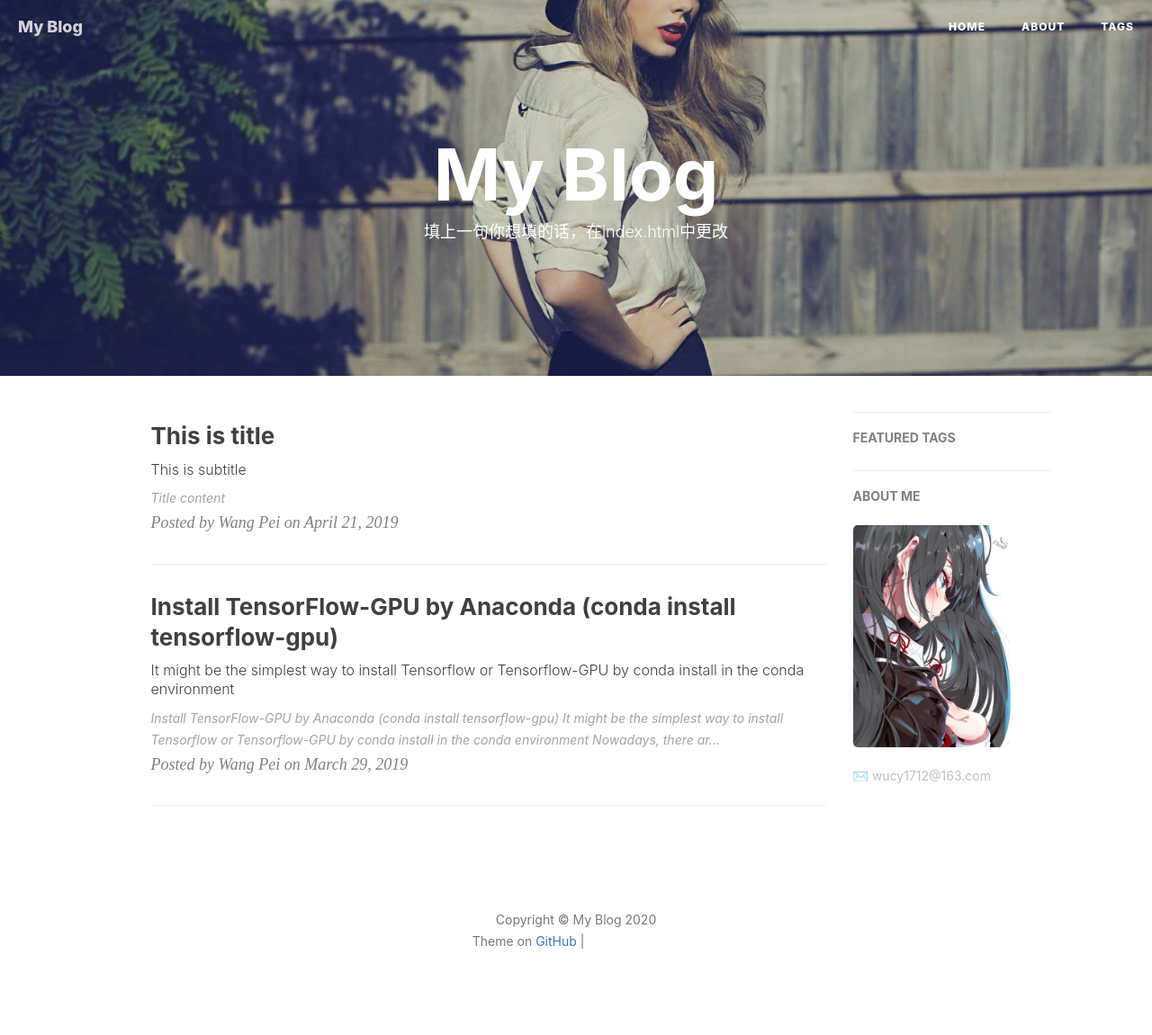
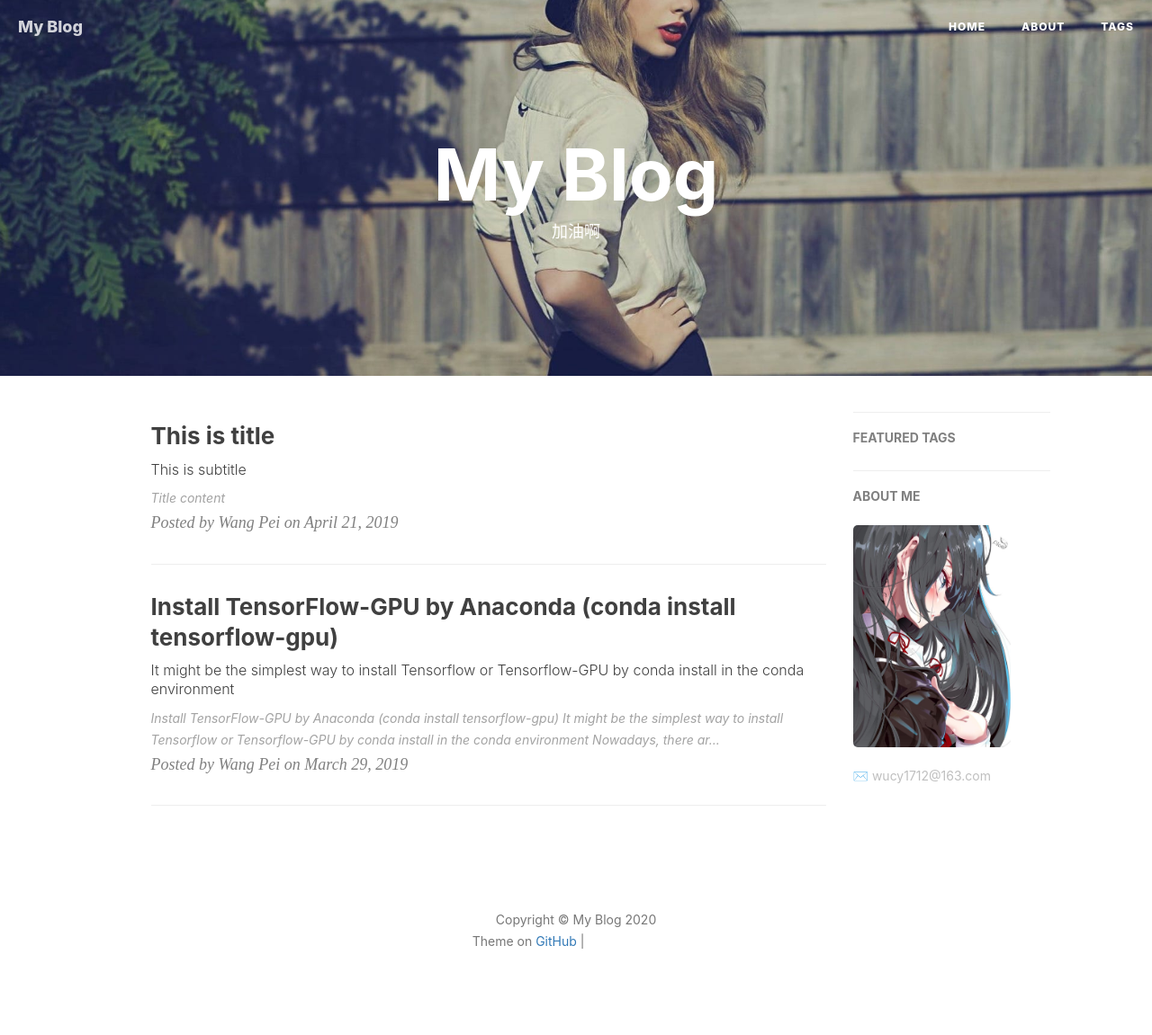
Before and after one commit to Trace1712/trace1712.github.io, a Jekyll site: the page built from index.html, in a window 1280 px wide. Shown: the whole page at 90% size. Built offline with Jekyll 4.4.1, drawn with Linux system fonts in a browser that asks for light colours; nearby versions of some CDN libraries; the list of posts is cut into pages by our own code; comment, search, counter and statistics services are not loaded; grey boxes are pictures that could not be loaded.

Commit message:
Update index.html

```diff
--- a/index.html
+++ b/index.html
@@ -1,6 +1,6 @@
 ---
 layout: page
-description: "填上一句你想填的话，在index.html中更改"
+description: "加油啊"
 ---
 
 {% for post in paginator.posts %}
```
